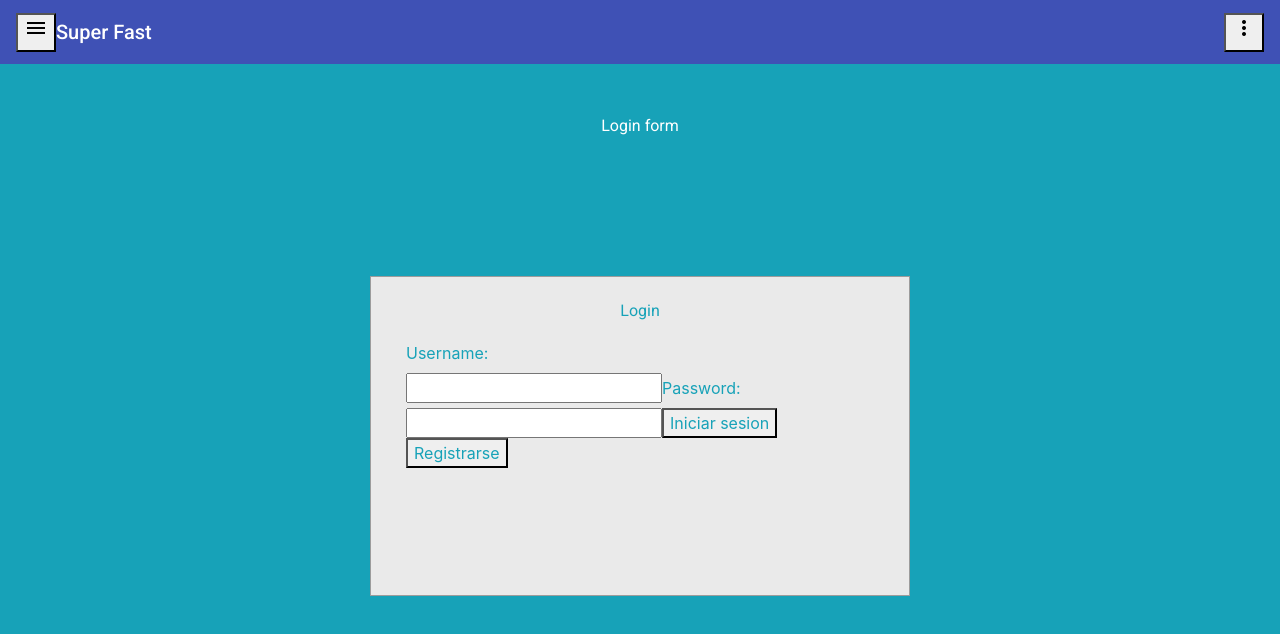
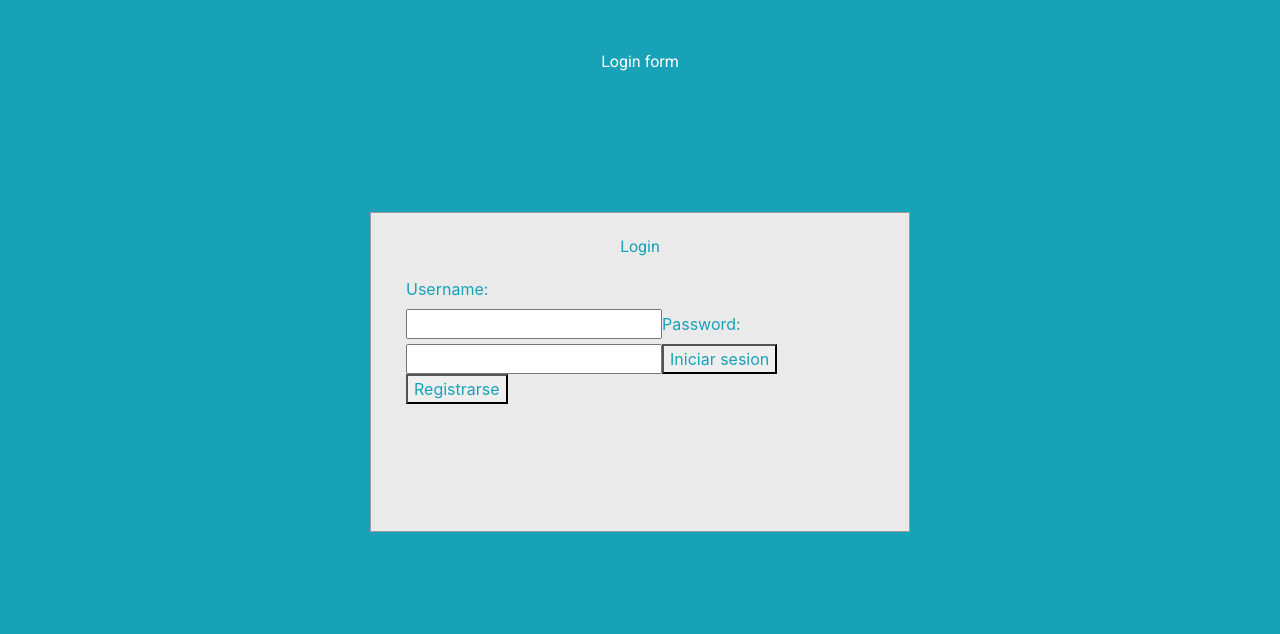
Before and after one commit to ivaaan06/SuperFast2, an Angular app: page / in a window 1280 px wide. Shown: the top 634 px of the page. Built offline with nearby package versions, Linux system fonts and the light colour scheme.

Commit message:
Se recibe token y se logea

```diff
--- a/src/app/app.component.html
+++ b/src/app/app.component.html
@@ -1,9 +1 @@
-
-<div>
-    <app-inicio></app-inicio>
-</div>
-
-<div>
-    <app-login></app-login>
-</div>
 <router-outlet></router-outlet>
```
